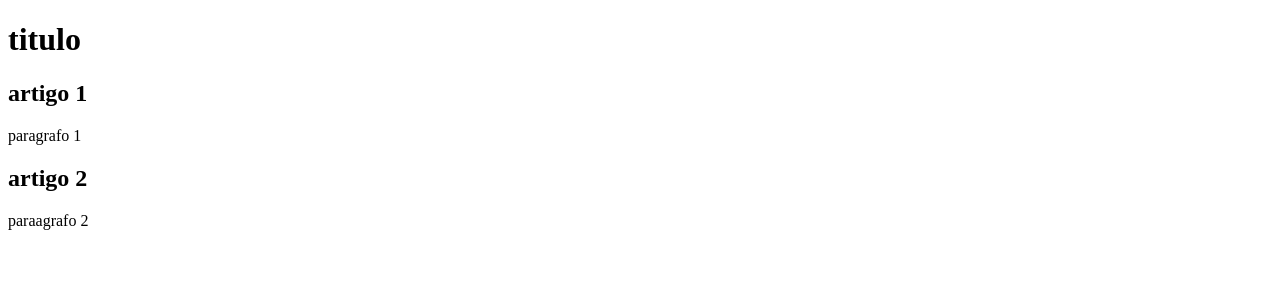
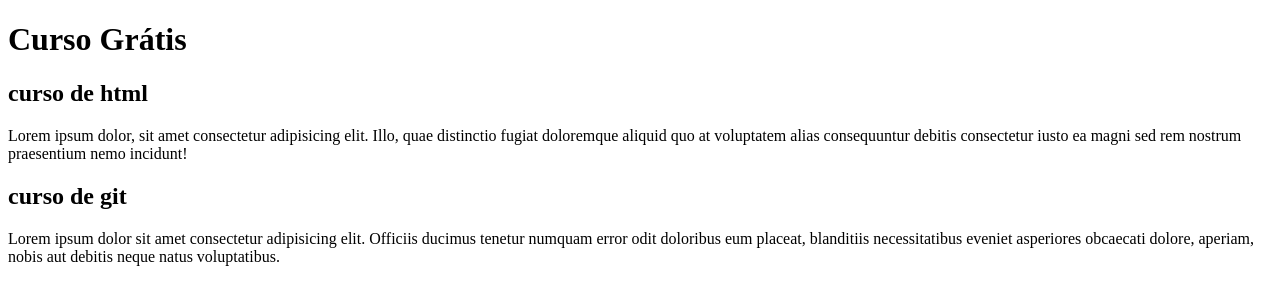
Before and after one commit to wallames1/projeto-site, a plain HTML site: page index.html in a window 1280 px wide. Drawn offline with Linux system fonts and the light colour scheme.

Commit message:
adicionei conteudo

```diff
--- a/index.html
+++ b/index.html
@@ -8,15 +8,15 @@
 <body>
     <main>
         <header>
-            <h1>titulo</h1>
+            <h1>Curso Grátis</h1>
         </header>
         <article>
-            <h2>artigo 1</h2>
-        <p>paragrafo 1</p>
+            <h2>curso de html</h2>
+        <p>Lorem ipsum dolor, sit amet consectetur adipisicing elit. Illo, quae distinctio fugiat doloremque aliquid quo at voluptatem alias consequuntur debitis consectetur iusto ea magni sed rem nostrum praesentium nemo incidunt!</p>
     </article>
         <article>
-            <h2>artigo 2</h2>
-        <p>paraagrafo 2</p>
+            <h2>curso de git</h2>
+        <p>Lorem ipsum dolor sit amet consectetur adipisicing elit. Officiis ducimus tenetur numquam error odit doloribus eum placeat, blanditiis necessitatibus eveniet asperiores obcaecati dolore, aperiam, nobis aut debitis neque natus voluptatibus.</p>
     </article>
     </main>
 </body>
```
